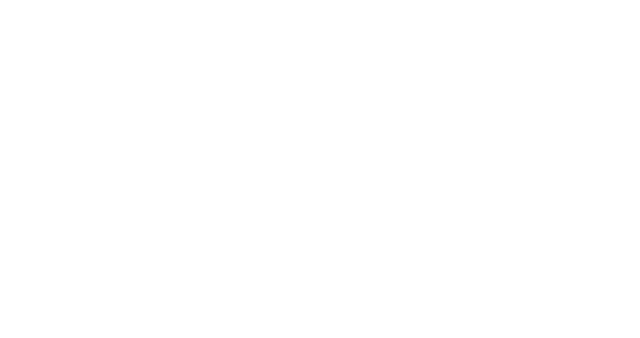
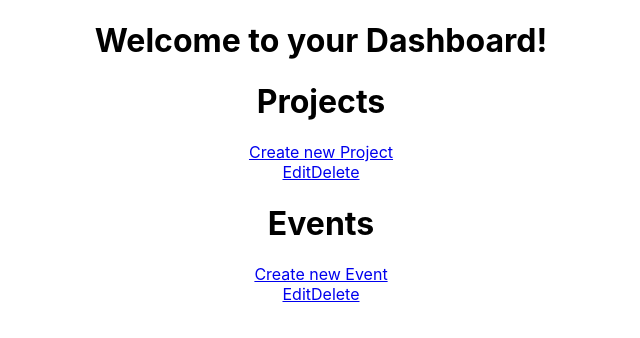
Before and after one commit to CollectiveApp/CollectiveApp, a React (Create React App) app in the folder client/: page /behind-the-scences in a window 1280 px wide. Before the commit this address had no page. Shown: the top 338 px of the page, without its empty margins (319-959 px from the left). Built offline with nearby package versions, Linux system fonts and the light colour scheme.

Commit message:
routes Admin

```diff
--- a/client/src/App.js
+++ b/client/src/App.js
@@ -5,17 +5,34 @@ import Projects from './pagesVisitor/Projects'
 import ProjectDetails from './pagesVisitor/ProjectDetails'
 import Events from './pagesVisitor/Events'
 import Volunteer from './pagesVisitor/Volunteer'
+import AdminDashboard from './pagesAdmin/AdminDashboard';
+import CreateProject from './pagesAdmin/CreateProject';
+import EditProject from './pagesAdmin/EditProject';
+import DeleteProject from './pagesAdmin/DeleteProject';
+import CreateEvent from './pagesAdmin/CreateEvent';
+import EditEvent from './pagesAdmin/EditEvent';
+import DeleteEvent from './pagesAdmin/DeleteEvent';
+
 
 function App() {
   return (
     <div className="App">
   {/* Routes */}
   <Routes>
+  {/* Visitor */}
     <Route path='/' element={<Home />}/>
     <Route path='/projects' element={<Projects />}/>
     <Route path='/projects/:id' element={<ProjectDetails />}/>
     <Route path='/events' element={<Events />}/>
     <Route path='/volunteer' element={<Volunteer />}/>
+  {/* Admin */}
+    <Route path='/behind-the-scences' element={<AdminDashboard />} />
+    <Route path='/behind-the-scences/project/create' element={<CreateProject />} />
+    <Route path='/behind-the-scences/project/edit/:id' element={<EditProject />} />
+    <Route path='/behind-the-scences/project/delete/:id' element={<DeleteProject />} />
+    <Route path='/behind-the-scences/event/create' element={<CreateEvent />} />
+    <Route path='/behind-the-scences/event/edit/:id' element={<EditEvent />} />
+    <Route path='/behind-the-scences/event/delete/:id' element={<DeleteEvent />} />
   </Routes>
     </div>
   );
--- /dev/null
+++ b/client/src/pagesAdmin/AdminDashboard.js
@@ -0,0 +1,30 @@
+import React from 'react'
+import { Link } from 'react-router-dom'
+
+export default function AdminDashboard() {
+  return (
+    <>
+        <h1>Welcome to your Dashboard!</h1>
+        <div>
+            <div>
+                <h1>Projects</h1>
+                <Link to={'/behind-the-scences/projects/create'}>Create new Project</Link>
+                {/* map over projects and return divs */}
+                <div>
+                    <Link to={'/behind-the-scences/project/edit/:id'}>Edit</Link>
+                    <Link to={'/behind-the-scences/project/delete/:id'}>Delete</Link>
+                </div>
+            </div>
+            <div>
+                <h1>Events</h1>
+                <Link to={'/behind-the-scences/event/create'}>Create new Event</Link>
+                {/* map over events and return divs */}
+                <div>
+                    <Link to={'/behind-the-scences/event/edit/:id'}>Edit</Link>
+                    <Link to={'/behind-the-scences/event/delete/:id'}>Delete</Link>
+                </div>
+            </div>
+        </div>
+    </>
+  )
+}
--- /dev/null
+++ b/client/src/pagesAdmin/CreateEvent.js
@@ -0,0 +1,7 @@
+import React from 'react'
+
+export default function CreateEvent() {
+  return (
+    <div>CreateEvent</div>
+  )
+}
--- /dev/null
+++ b/client/src/pagesAdmin/CreateProject.js
@@ -0,0 +1,7 @@
+import React from 'react'
+
+export default function CreateProject() {
+  return (
+    <div>CreateProject</div>
+  )
+}
--- /dev/null
+++ b/client/src/pagesAdmin/DeleteEvent.js
@@ -0,0 +1,7 @@
+import React from 'react'
+
+export default function DeleteEvent() {
+  return (
+    <div>DeleteEvent</div>
+  )
+}
--- /dev/null
+++ b/client/src/pagesAdmin/DeleteProject.js
@@ -0,0 +1,7 @@
+import React from 'react'
+
+export default function DeleteProject() {
+  return (
+    <div>DeleteProject</div>
+  )
+}
--- /dev/null
+++ b/client/src/pagesAdmin/EditEvent.js
@@ -0,0 +1,7 @@
+import React from 'react'
+
+export default function EditEvent() {
+  return (
+    <div>EditEvent</div>
+  )
+}
--- /dev/null
+++ b/client/src/pagesAdmin/EditProject.js
@@ -0,0 +1,7 @@
+import React from 'react'
+
+export default function EditProject() {
+  return (
+    <div>EditProject</div>
+  )
+}
```
